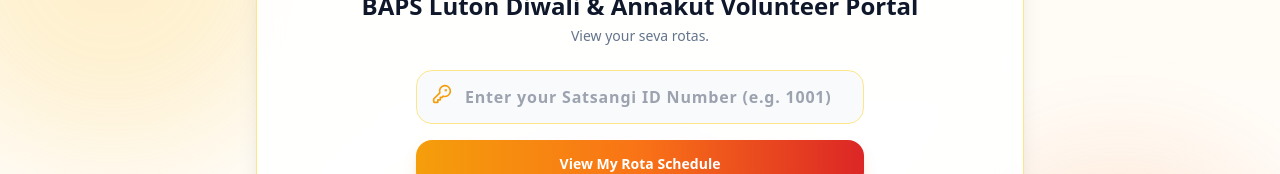
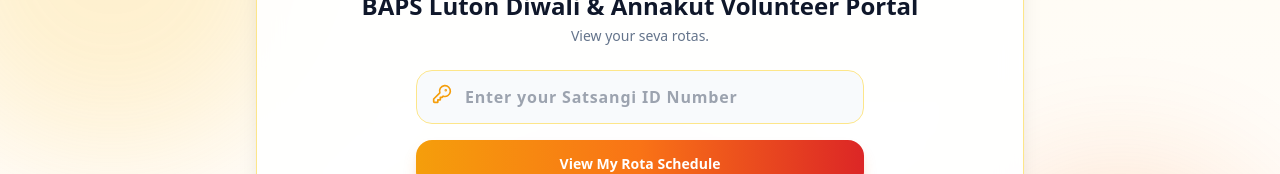
Before and after one commit to hetvisomani/Luton-Diwali-and-Annakut-2026-Volunteer-Management, a React (Vite) app: page / in a window 1280 px wide. Shown: the part 232-406 px from the top of the page. Built offline with nearby package versions, Linux system fonts and the light colour scheme.

Commit message:
Update print statement from 'Hello' to 'Goodbye'

```diff
--- a/src/App.jsx
+++ b/src/App.jsx
@@ -653,7 +653,7 @@
                       required
                       value={portalSidInput}
                       onChange={e => setPortalSidInput(e.target.value)}
-                      placeholder="Enter your Satsangi ID Number (e.g. 1001)"
+                      placeholder="Enter your Satsangi ID Number"
                       className={`w-full pl-12 pr-4 py-3.5 rounded-2xl border text-sm sm:text-base font-bold tracking-wider focus:ring-2 focus:ring-amber-500 outline-none transition-all ${
                         darkMode ? 'bg-slate-800 border-slate-700 text-white' : 'bg-slate-50 border-amber-200 text-slate-900'
                       }`}
```
